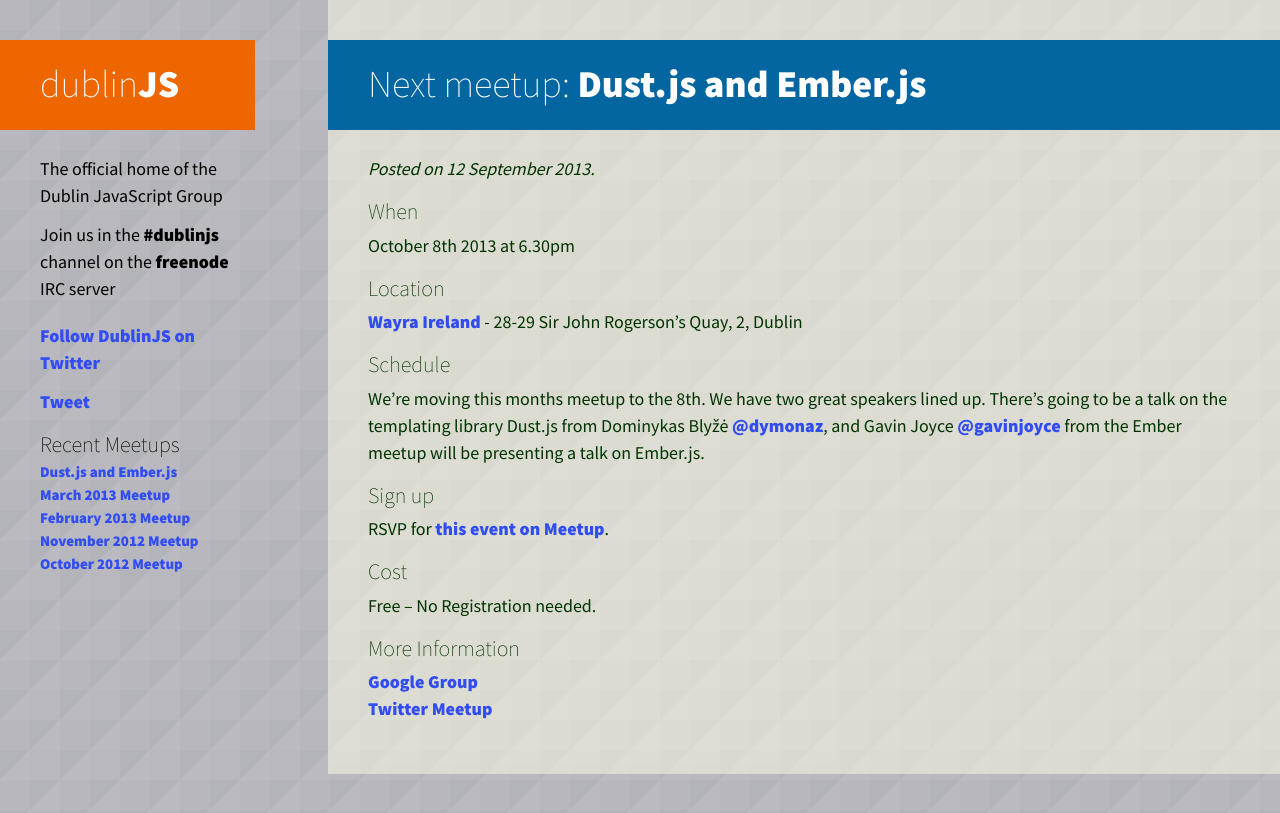
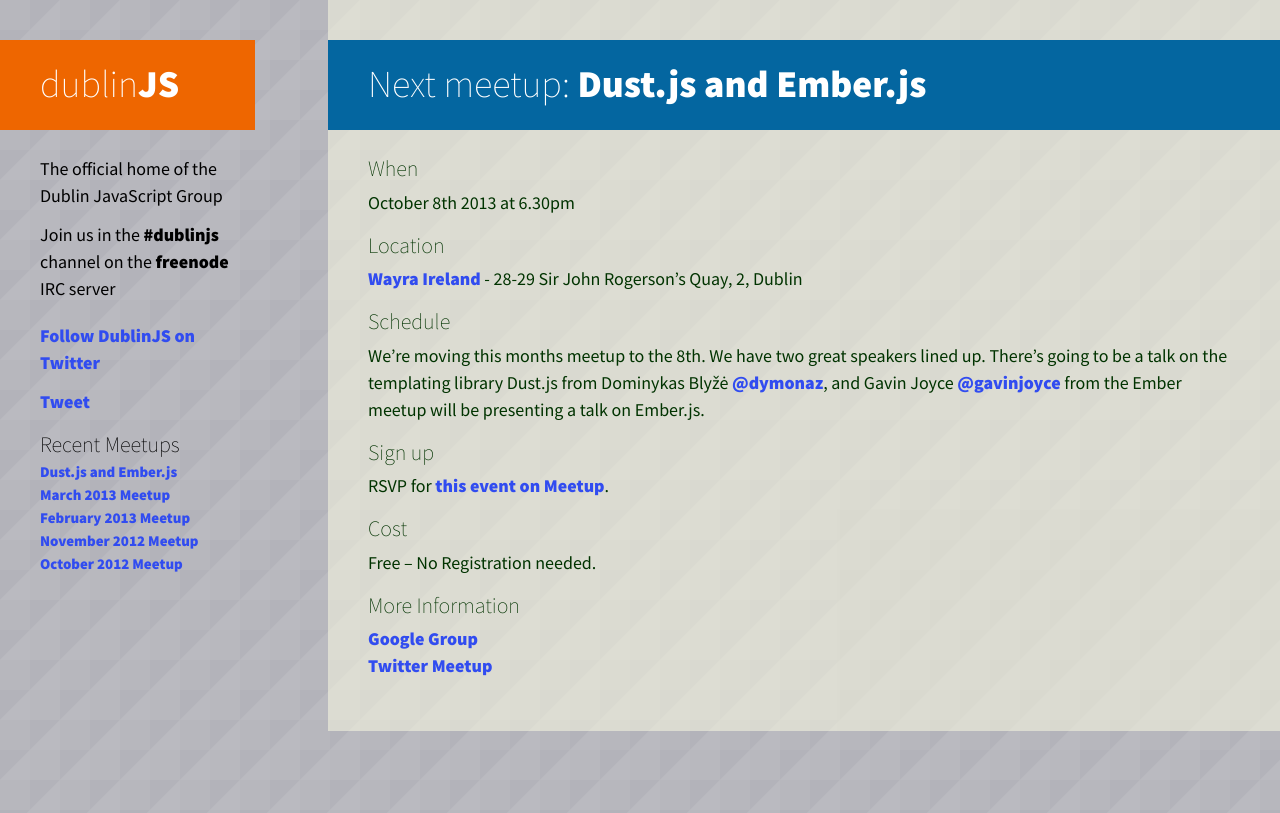
Before and after one commit to dublinjs/dublinjs.github.com, a Jekyll site: the page built from index.html, in a window 1280 px wide. Shown: the top 813 px of the page. Built offline with Jekyll 4.4.1, drawn with Linux system fonts in a browser that asks for light colours; Markdown is read by kramdown in place of the engine named in the settings; comment, search, counter and statistics services are not loaded; a file with an impossible date is left out.

Commit message:
Fixed published date

```diff
--- a/index.html
+++ b/index.html
@@ -6,8 +6,5 @@
 
 {% for post in site.posts limit:1 %}
   <h1>Next meetup: <a href="{{ post.url }}">{{ post.title }}</a></h1>
-  <p class="posted">
-    <em>Posted on {{ post.date | date_to_long_string }}.</em>
-  </p>
   {{ post.content }}
 {% endfor %}
```
